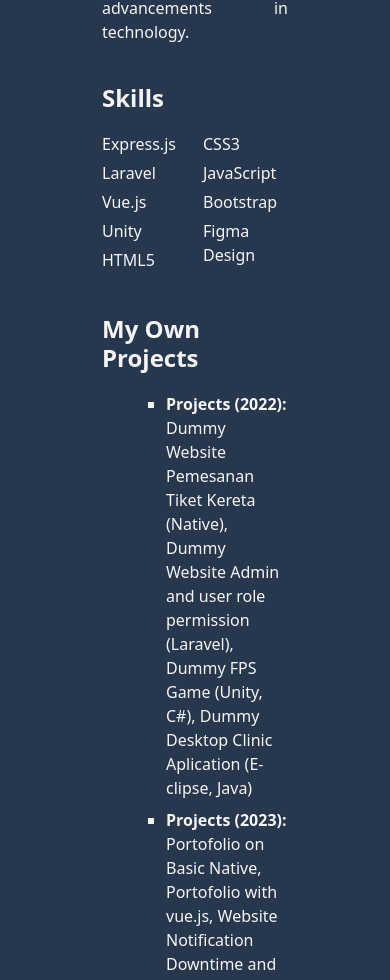
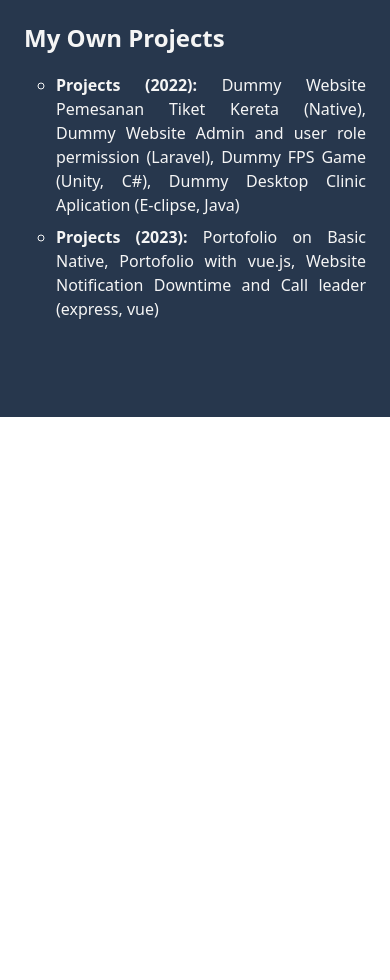
Before and after one commit to FakhriAzraShafara/portofolio-vue, a Vue app: page / in a window 390 px wide. Shown: the part 1014-1994 px from the top of the page. After the commit the page ends 1431 px from the top, so only its background shows below. Built offline with nearby package versions, Linux system fonts and the light colour scheme.

Commit message:
updated responsive

```diff
--- a/src/components/About.vue
+++ b/src/components/About.vue
@@ -38,7 +38,7 @@
 
             <div class="skills pb-4">
               <h2 class="section-title">Skills</h2>
-              <ul class="list-unstyled">
+              <ul>
                 <li>Express.js</li>
                 <li>Laravel</li>
                 <li>Vue.js</li>
@@ -54,13 +54,12 @@
             <div class="projects">
               <h2 class="section-title">My Own Projects</h2>
               <ul class="list-unstyled">
-                <ol>
-                  <ul class="text-bold">
+                <ul class="text-justify">
                   <li class="pb-2">
-                      <b>Projects (2022):</b> Dummy Website Pemesanan Tiket
-                      Kereta (Native), Dummy Website Admin and user role
-                      permission (Laravel), Dummy FPS Game (Unity, C#), Dummy
-                      Desktop Clinic Aplication (E-clipse, Java)
+                    <b>Projects (2022):</b> Dummy Website Pemesanan Tiket Kereta
+                    (Native), Dummy Website Admin and user role permission
+                    (Laravel), Dummy FPS Game (Unity, C#), Dummy Desktop Clinic
+                    Aplication (E-clipse, Java)
                   </li>
                   <li>
                     <b>Projects (2023):</b> Portofolio on Basic Native,
@@ -68,7 +67,6 @@
                     Call leader (express, vue)
                   </li>
                 </ul>
-                </ol>
               </ul>
             </div>
           </div>
--- a/src/views/Contacts.vue
+++ b/src/views/Contacts.vue
@@ -17,8 +17,4 @@ export default {
 };
 </script>
 
-<style lang="scss" scoped>
-.container {
-  max-width: 60%;
-}
-</style>
+<style lang="scss" scoped></style>
--- a/src/views/HomeView.vue
+++ b/src/views/HomeView.vue
@@ -21,4 +21,10 @@ export default {
 .container {
   max-width: 60%;
 }
+
+@media (max-width: 767px) {
+  .container {
+    max-width: 100%;
+  }
+}
 </style>
--- a/src/views/Projects.vue
+++ b/src/views/Projects.vue
@@ -17,8 +17,4 @@ export default {
 };
 </script>
 
-<style lang="scss" scoped>
-.container {
-  max-width: 60%;
-}
-</style>
+<style lang="scss" scoped></style>
```
Lines whose indentation alone changed are shown as unchanged.
